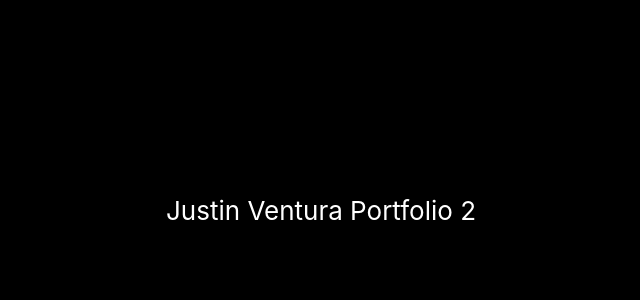
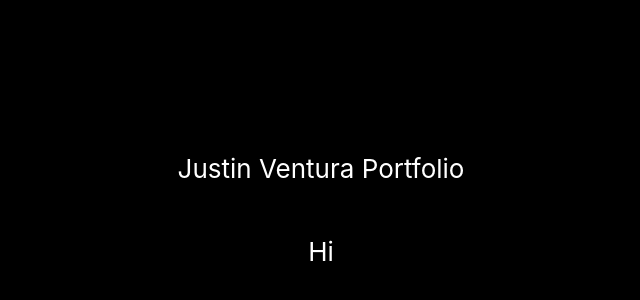
Before and after one commit to jventura1738/justinventura.tech, a React (Create React App) app in the folder justin-ventura-portfolio/: page / in a window 1280 px wide. Shown: the part 190-490 px from the top of the page, without its empty margins (319-959 px from the left). Built offline with nearby package versions, Linux system fonts and the light colour scheme.

Commit message:
Pre-chakra ui

```diff
--- a/justin-ventura-portfolio/src/App.js
+++ b/justin-ventura-portfolio/src/App.js
@@ -4,7 +4,8 @@ const App = () => {
   return (
     <div className="App">
       <header className="App-header">
-        <p>Justin Ventura Portfolio 2</p>
+        <p>Justin Ventura Portfolio</p>
+        <p>Hi</p>
       </header>
     </div>
   );
```
Also changed, not shown: justin-ventura-portfolio/src/components/Header.js (added, +7 -0 lines), justin-ventura-portfolio/src/images/logo.png (added).
